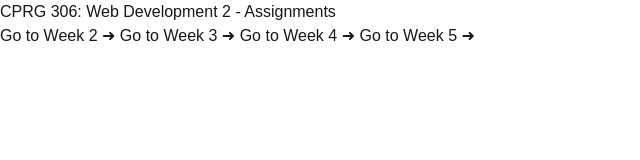
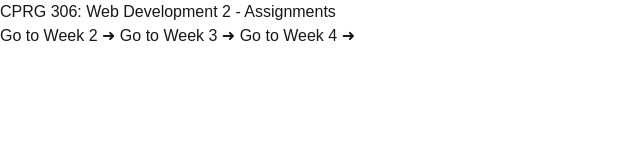
Before and after one commit to monic421/cprg306-assignments, a Next.js app: page / in a window 1280 px wide. Shown: the top 160 px of the page, without its empty margins (0-640 px from the left). Built offline with nearby package versions, Linux system fonts and the light colour scheme.

Commit message:
week-4: add page, NewItem + link

```diff
--- a/app/page.js
+++ b/app/page.js
@@ -8,7 +8,6 @@ export default function Home() {
         <Link href="/week-2"> Go to Week 2 ➜</Link>
         <Link href="/week-3"> Go to Week 3 ➜</Link>
         <Link href="/week-4"> Go to Week 4 ➜</Link>
-        <Link href="/week-5"> Go to Week 5 ➜</Link>
       </p>
     </main>
   );
```
